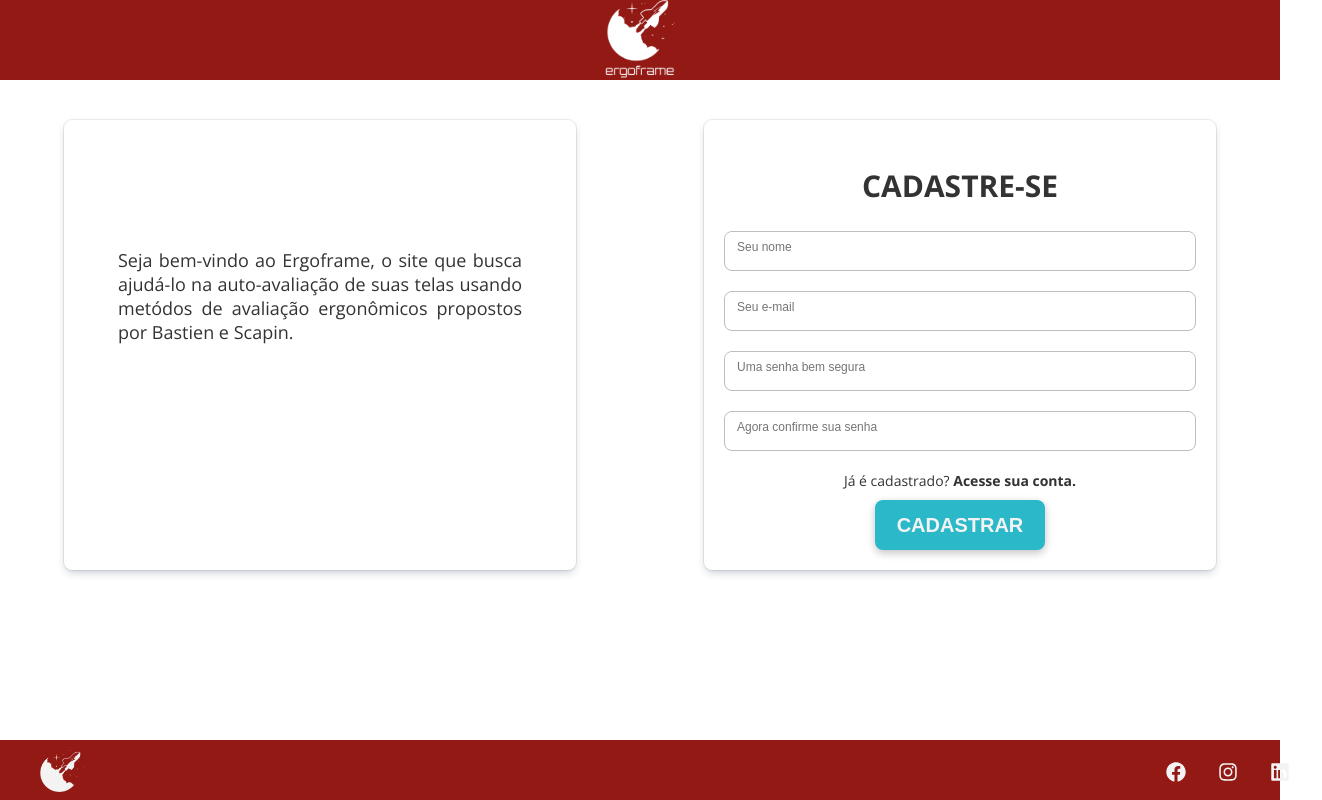
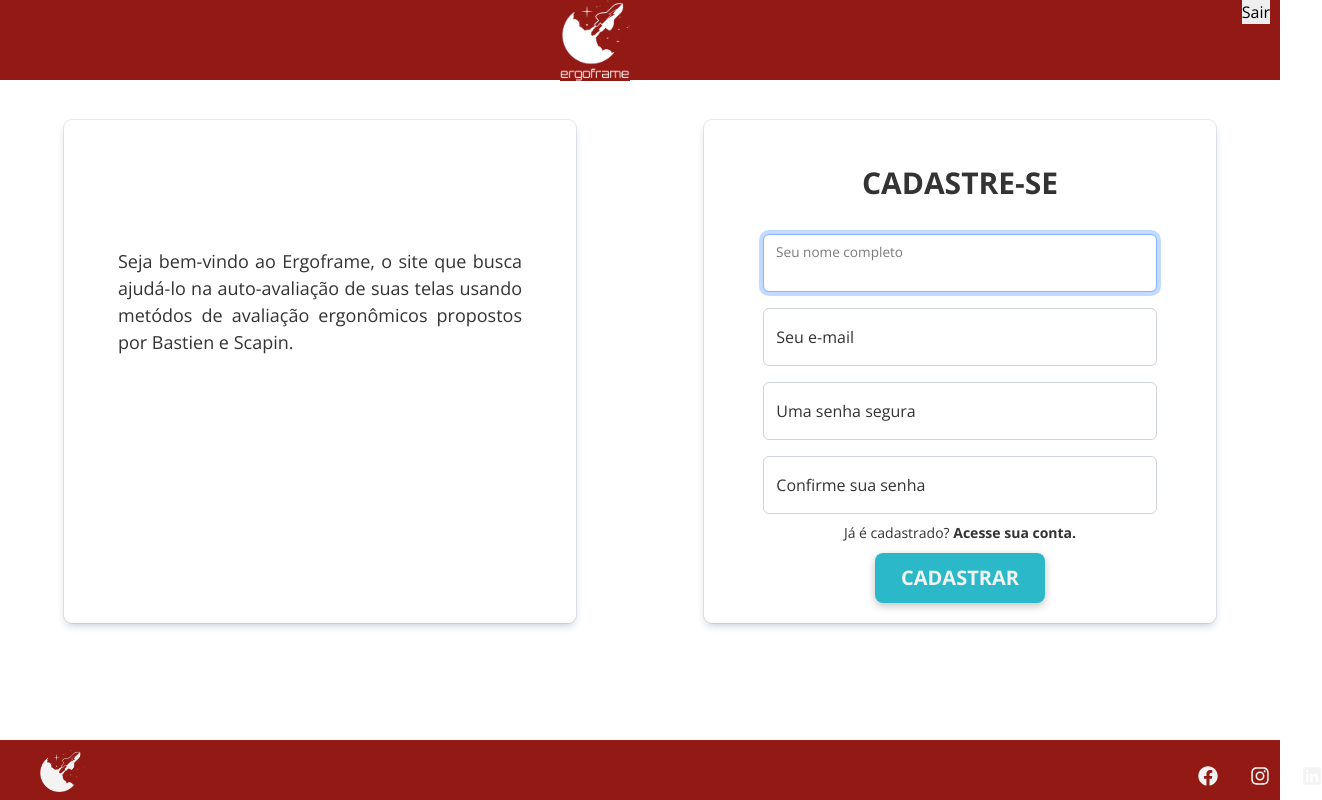
Before and after one commit to murillotlopes/refactory-dsm-ergolist, a React (Create React App) app in the folder front-end/: page / in a window 1280 px wide. Both pictures are taken after a click on the element "Inscreva-se.". Shown: the whole page, 1322 px wide, since content can reach past the window. Built offline with nearby package versions, Linux system fonts and the light colour scheme.

Commit message:
conexão com API e reformulação dos formulários de login e cadastro com bootstrap

```diff
--- a/front-end/public/index.html
+++ b/front-end/public/index.html
@@ -14,13 +14,18 @@
     href="https://fonts.googleapis.com/css2?family=Open+Sans:wght@400;700&family=Roboto+Condensed:wght@300&family=Roboto+Slab:wght@400;700&display=swap"
     rel="stylesheet">
   <meta name="viewport" content="width=device-width, initial-scale=1" />
+
+  <link href="https://cdn.jsdelivr.net/npm/bootstrap@5.2.0-beta1/dist/css/bootstrap.min.css" rel="stylesheet"
+    integrity="sha384-0evHe/X+R7YkIZDRvuzKMRqM+OrBnVFBL6DOitfPri4tjfHxaWutUpFmBp4vmVor" crossorigin="anonymous">
   <title>Ergoframe</title>
 </head>
 
 <body>
 
   <div id="root"></div>
-
+  <script src="https://cdn.jsdelivr.net/npm/bootstrap@5.2.0-beta1/dist/js/bootstrap.bundle.min.js"
+    integrity="sha384-pprn3073KE6tl6bjs2QrFaJGz5/SUsLqktiwsUTF55Jfv3qYSDhgCecCxMW52nD2"
+    crossorigin="anonymous"></script>
 </body>
 
 </html>
--- a/front-end/src/components/Header/index.jsx
+++ b/front-end/src/components/Header/index.jsx
@@ -1,11 +1,20 @@
 import { Link } from "react-router-dom"
 import { ContainerHeader } from "./style"
 import Logo from "../../assets/images/logo.png"
+import { useAuth } from "../../providers/AuthContext"
 
 const Header = () => {
+
+    const { signOut } = useAuth()
+
     return (
         <ContainerHeader>
-            <Link to='/'><img src={ Logo } alt="logo" /></Link>
+            <div>
+                <Link to='/'><img src={Logo} alt="logo" /></Link>
+            </div>
+            <div>
+                <button onClick={() => signOut()}>Sair</button>
+            </div>
         </ContainerHeader>
     )
 }
--- a/front-end/src/components/Header/style.js
+++ b/front-end/src/components/Header/style.js
@@ -4,11 +4,18 @@ export const ContainerHeader = styled.header`
     height: 80px;
 
     display: flex;
-    justify-content: center ;
-    align-items: center;
+    flex-wrap: nowrap;
+
     background-color: var(--primary-red-dark);
 
     margin-bottom: 40px;
+
+    div {
+        width: 50%;
+        text-align: end;
+
+        padding-right: 10px;
+    }
 
     img {
         width: 70px;
--- a/front-end/src/components/Signin/index.jsx
+++ b/front-end/src/components/Signin/index.jsx
@@ -2,13 +2,15 @@ import { useForm } from 'react-hook-form'
 import * as yup from 'yup'
 import { yupResolver } from '@hookform/resolvers/yup'
 import Button from '../Button'
-import { Input } from '../../style/inputStyle'
 import { ContainerHomeForm } from '../../style/homeFormStyle'
-import { FaLock, FaUser } from "react-icons/fa"
+import { useAuth } from '../../providers/AuthContext'
+import { useState } from 'react'
 
 const Signin = ({ setAcesso }) => {
 
-
+    const [emailControl, setEmailControl] = useState('')
+    const [passwordControl, setPasswordControl] = useState('')
+    const { signIn } = useAuth()
 
     const schema = yup.object().shape({
         email: yup.string().required('campo obrigatório').email('e-mail inválido'),
@@ -18,7 +20,7 @@ const Signin = ({ setAcesso }) => {
     const { register, handleSubmit, formState: { errors } } = useForm({ resolver: yupResolver(schema) })
 
     const onSiginin = (data) => {
-        console.log(data)
+        signIn(data)
     }
 
 
@@ -28,15 +30,22 @@ const Signin = ({ setAcesso }) => {
             <form onSubmit={handleSubmit(onSiginin)}>
                 <h3>Login</h3>
 
-                <Input>
-                    <input type="text" placeholder="E-mail" autoFocus {...register('email')}/>
-                    <span>{errors.email?.message}</span>
-                </Input>
+                <div className='form-floating col-md-10 m-2'>
+                    <input
+                        type="text" id="floatingInput"
+                        className={`form-control ${errors.email?.message ? 'is-invalid' : !errors.email?.message && emailControl ? 'is-valid' : ''}`} placeholder="e-mail" autoFocus  {...register('email')}
+                        onChange={(e) => setEmailControl(e.target.value)} />
+                    <label for="floatingInput">Seu e-mail</label>
+                    {!!errors.email?.message ? (<small>{errors.email?.message}</small>) : null}
+                </div>
 
-                <Input >
-                    <input type="password" placeholder="Senha" {...register('password')}/>
-                    <span>{errors.password?.message}</span>
-                </Input>
+                <div className='form-floating col-md-10 m-2'>
+                    <input type="password" id="floatingInput"
+                        className={`form-control ${errors.password?.message ? 'is-invalid' : !errors.password?.message && passwordControl ? 'is-valid' : ''}`} placeholder="senha" autoFocus  {...register('password')}
+                        onChange={(e) => setPasswordControl(e.target.value)} />
+                    <label for="floatingInput">Sua senha</label>
+                    {!!errors.password?.message ? (<small>{errors.password?.message}</small>) : null}
+                </div>
 
                 <p>Não é cadastrado? <strong onClick={() => setAcesso(false)}>Inscreva-se.</strong></p>
 
--- a/front-end/src/components/Signup/index.jsx
+++ b/front-end/src/components/Signup/index.jsx
@@ -1,51 +1,74 @@
 import { ContainerHomeForm } from "../../style/homeFormStyle"
-import { Input } from "../../style/inputStyle"
 import { yupResolver } from '@hookform/resolvers/yup'
 import { useForm } from 'react-hook-form'
 import * as yup from 'yup'
 import Button from "../Button"
+import { useState } from "react"
+import { useAuth } from "../../providers/AuthContext"
 
 
 const Signup = ({ setAcesso }) => {
 
+    const [fullnameControll, setfullNameControll] = useState('')
+    const [emailControll, setEmailControll] = useState('')
+    const [passwordControll, setPasswordControll] = useState('')
+    const [confirmControll, setConfirmControll] = useState('')
+
+    const { signUp } = useAuth()
+
     const schema = yup.object().shape({
-        name: yup.string().required('Campo obrigatório'),
+        fullname: yup.string().required('Campo obrigatório'),
         email: yup.string().required('Campo obrigatório').email('E-mail inválido'),
-        password: yup.string().required('Campo obrigatório'),
-        confirm_password: yup.string().required('Campo obrigatório')
+        password: yup.string().required('Campo obrigatório').min(6, 'Sua senha deve conter no mínimo 6 dígitos'),
+        confirm_password: yup.string().required('Campo obrigatório').oneOf([yup.ref('password')], 'A senha não confere')
     })
 
     const { register, handleSubmit, formState: { errors } } = useForm({ resolver: yupResolver(schema) })
 
     const onSignup = (data) => {
-        console.log(data)
+        signUp(data)
     }
-
 
     return (
         <ContainerHomeForm>
             <form onSubmit={handleSubmit(onSignup)}>
                 <h3>Cadastre-se</h3>
 
-                <Input>
-                    <input type="text" placeholder="Seu nome" autoFocus {...register('name')} />
-                    <span>{errors.email?.message}</span>
-                </Input>
+                <div className='form-floating col-md-10 m-2'>
+                    <input
+                        type="text" id="floatingInput"
+                        className={`form-control ${errors.fullname?.message ? 'is-invalid' : !errors.fullname?.message && fullnameControll ? 'is-valid' : ''}`} placeholder="Seu nome completo" autoFocus  {...register('fullname')}
+                        onChange={(e) => setfullNameControll(e.target.value)} />
+                    <label for="floatingInput">Seu nome completo</label>
+                    {!!errors.fullname?.message ? (<small>{errors.fullname?.message}</small>) : null}
+                </div>
 
-                <Input>
-                    <input type="email" placeholder="Seu e-mail" {...register('email')} />
-                    <span>{errors.email?.message}</span>
-                </Input>
+                <div className='form-floating col-md-10 m-2'>
+                    <input
+                        type="text" id="floatingInput"
+                        className={`form-control ${errors.email?.message ? 'is-invalid' : !errors.email?.message && emailControll ? 'is-valid' : ''}`} placeholder="Seu e-mail" {...register('email')}
+                        onChange={(e) => setEmailControll(e.target.value)} />
+                    <label for="floatingInput">Seu e-mail</label>
+                    {!!errors.email?.message ? (<small>{errors.email?.message}</small>) : null}
+                </div>
 
-                <Input >
-                    <input type="password" placeholder="Uma senha bem segura" {...register('password')} />
-                    <span>{errors.password?.message}</span>
-                </Input>
+                <div className='form-floating col-md-10 m-2'>
+                    <input
+                        type="password" id="floatingInput"
+                        className={`form-control ${errors.password?.message ? 'is-invalid' : !errors.password?.message && passwordControll ? 'is-valid' : ''}`} placeholder="Uma senha segura"  {...register('password')}
+                        onChange={(e) => setPasswordControll(e.target.value)} />
+                    <label for="floatingInput">Uma senha segura</label>
+                    {!!errors.password?.message ? (<small>{errors.password?.message}</small>) : null}
+                </div>
 
-                <Input >
-                    <input type="password" placeholder="Agora confirme sua senha" {...register('confirm_password')} />
-                    <span>{errors.password?.message}</span>
-                </Input>
+                <div className='form-floating col-md-10 m-2'>
+                    <input
+                        type="password" id="floatingInput"
+                        className={`form-control ${errors.confirm_password?.message ? 'is-invalid' : !errors.confirm_password?.message && confirmControll ? 'is-valid' : ''}`} placeholder="Confirme sua senha"   {...register('confirm_password')}
+                        onChange={(e) => setConfirmControll(e.target.value)} />
+                    <label for="floatingInput">Confirme sua senha</label>
+                    {!!errors.confirm_password?.message ? (<small>{errors.confirm_password?.message}</small>) : null}
+                </div>
 
                 <p>Já é cadastrado? <strong onClick={() => setAcesso(true)}>Acesse sua conta.</strong></p>
 
--- /dev/null
+++ b/front-end/src/providers/AuthContext.js
@@ -0,0 +1,62 @@
+import { useContext, useState } from "react";
+import { createContext } from "react";
+import toast from "react-hot-toast";
+import api from "../services/api";
+
+const AuthContext = createContext()
+
+const useAuth = () => {
+    const context = useContext(AuthContext)
+    return context
+}
+
+const AuthProvider = ({ children }) => {
+
+    const [token, setToken] = useState(() => {
+        const tokenLocal = localStorage.getItem('@ergoframe:token')
+        if (tokenLocal) return tokenLocal
+        return ''
+    })
+
+    const signUp = ({ fullname, email, password }) => {
+
+        api.post('/user', { fullname, email, password })
+            .then(res => {
+                toast.success('Cadastro realizado com sucesso')
+
+                const data = {}
+                data.email = email
+                data.password = password
+
+                signIn(data)
+            }).catch(err => {
+                toast.error('Algo deu errado.\nTente novamente!')
+            })
+    }
+
+    const signIn = ({ email, password }) => {
+
+        api.post('/user/login', { email, password })
+            .then(res => {
+                setToken(res.data.token)
+                localStorage.setItem('@ergoframe:token', res.data.token)
+                toast.success('Seja bem vindo ao ErgoFrame')
+            }).catch(err => {
+                console.log(err)
+                toast.error('Algo não deu certo.\nVerifique se o e-mail e senha estão corretos')
+            })
+    }
+
+    const signOut = () => {
+        localStorage.clear()
+        setToken('')
+    }
+
+    return (
+        <AuthContext.Provider value={{ signIn, token, signOut, signUp }}>
+            {children}
+        </AuthContext.Provider>
+    )
+}
+
+export { AuthProvider, useAuth }
--- a/front-end/src/providers/index.js
+++ b/front-end/src/providers/index.js
@@ -1,9 +1,10 @@
+import { AuthProvider } from "./AuthContext"
 
-const Providers = ({children}) => {
-    return(
-        <>
-        {children}
-        </>
+const Providers = ({ children }) => {
+    return (
+        <AuthProvider>
+            {children}
+        </AuthProvider>
     )
 }
 
--- /dev/null
+++ b/front-end/src/routes/Route.jsx
@@ -0,0 +1,15 @@
+import { Redirect, Route as ReactRoute } from 'react-router-dom'
+import { useAuth } from '../providers/AuthContext'
+
+export const Route = ({ isPrivate = false, component: Component, ...rest }) => {
+    const { token } = useAuth()
+    return (
+        <ReactRoute {...rest}
+            render={() =>
+                isPrivate === !!token
+                    ? (<Component />)
+                    : (<Redirect to={isPrivate ? '/' : 'dashboard'} />)}
+        >
+        </ReactRoute>
+    )
+}
--- a/front-end/src/routes/index.jsx
+++ b/front-end/src/routes/index.jsx
@@ -1,36 +1,21 @@
-import { Switch, Route } from "react-router"
+import { Switch } from "react-router"
 import Dashboard from "../pages/Dashboard"
 import GroupQ from "../pages/GroupQuestion"
 import Home from "../pages/Home"
 import NovaAvaliacao from "../pages/NovaAvaliacao"
 import Questoes from "../pages/Questoes"
+import { Route } from './Route'
 
 const Routes = () => {
   return (
     <Switch>
-      <Route exact path='/'>
-        <Home />
-      </Route>
 
-      <Route exact path='/dashboard'>
-        <Dashboard />
-      </Route>
-
-      <Route exact path='/nova-avaliacao'>
-        <NovaAvaliacao />
-      </Route>
-
-      <Route exact path='/groupquestion'>
-        <GroupQ />
-      </Route>
-
-      <Route exact path='/questao'>
-        <Questoes />
-      </Route>
-
-      <Route exact path='/nova-avaliacao'>
-        <NovaAvaliacao />
-      </Route>
+      <Route exact path='/' component={Home} />
+      <Route exact path='/dashboard' component={Dashboard} isPrivate />
+      <Route exact path='/nova-avaliacao' component={NovaAvaliacao} isPrivate />
+      <Route exact path='/groupquestion' component={GroupQ} isPrivate />
+      <Route exact path='/questao' component={Questoes} isPrivate />
+      <Route exact path='/nova-avaliacao' component={NovaAvaliacao} isPrivate />
 
     </Switch>
 
--- a/front-end/src/services/api.js
+++ b/front-end/src/services/api.js
@@ -1,7 +1,7 @@
 import axios from 'axios'
 
 const api = axios.create({
-    baseURL: 'http://localhost:4000'
+    baseURL: 'http://localhost:3000'
 })
 
 export default api
--- a/front-end/src/style/homeFormStyle.jsx
+++ b/front-end/src/style/homeFormStyle.jsx
@@ -2,8 +2,6 @@ import styled from 'styled-components'
 
 export const ContainerHomeForm = styled.div`
     padding: 20px;
-
-
 
     form {
         width: 100%;
@@ -21,6 +19,11 @@ export const ContainerHomeForm = styled.div`
             font-size: 30px;
         }
 
+        small {
+            color: var(--primary-red);
+            margin-left: 12px;
+        }
+
         p{
             margin-bottom: 10px;
             font-size: 14px;
```
